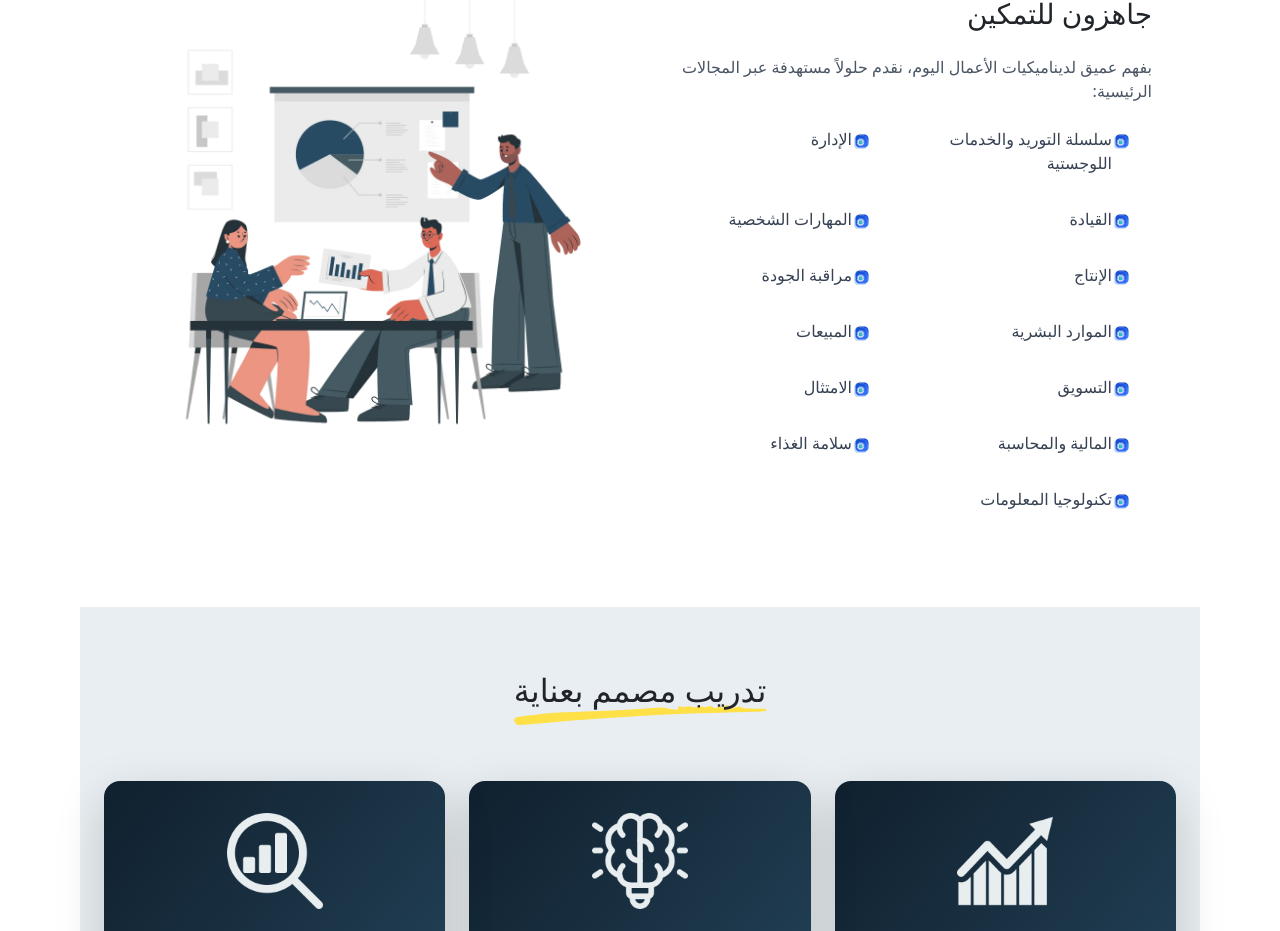
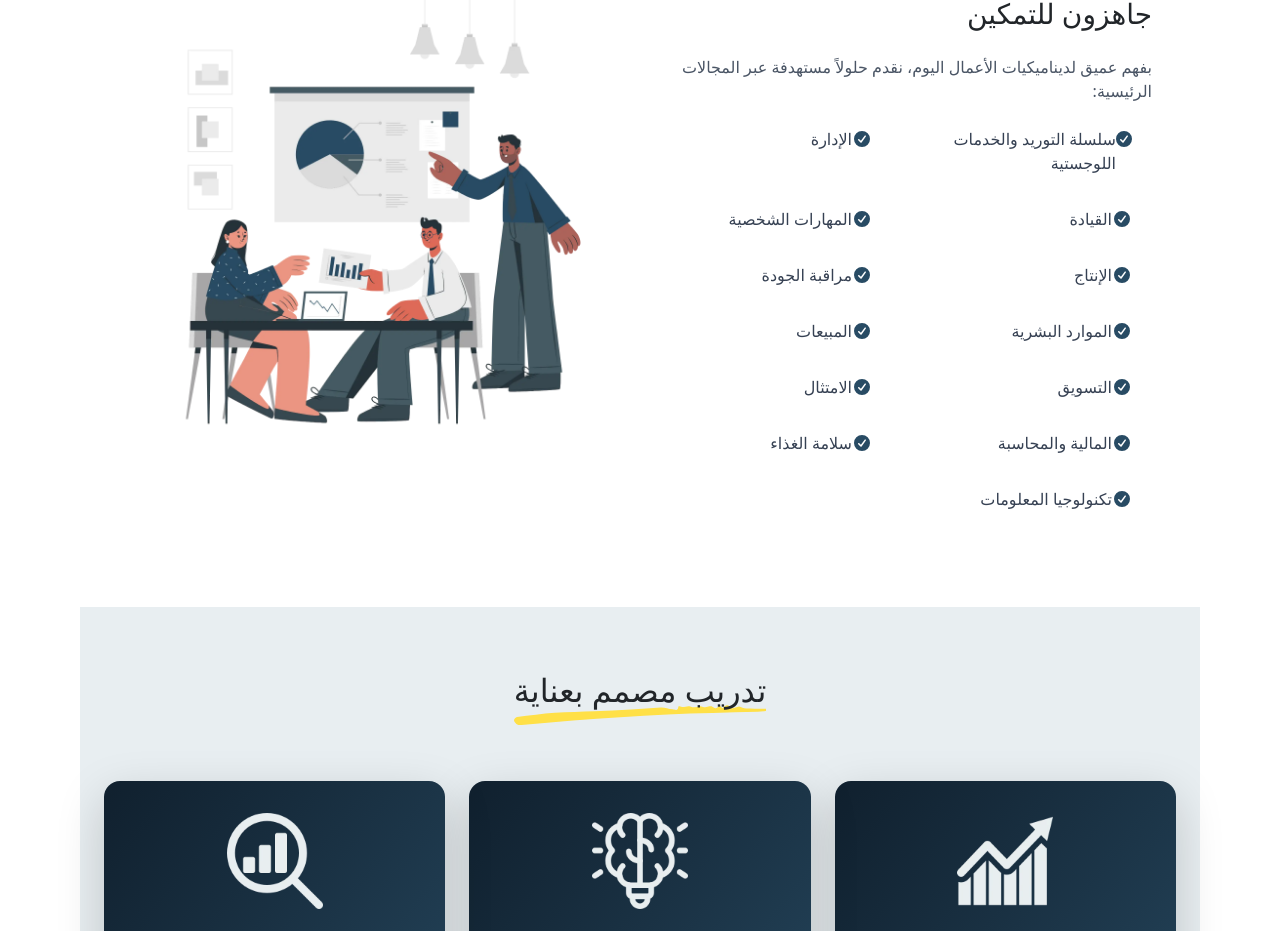
Before and after one commit to Mohamed-Elfar/ConsulRain, a React (Vite) app: page /training in a window 1280 px wide. Shown: the part 1713-2644 px from the top of the page. Built offline with nearby package versions, Linux system fonts and the light colour scheme; a web font is replaced by a local one.

Commit message:
changed scopOfServices icon

```diff
--- a/src/components/ScopeOfServices/ScopeOfServices.jsx
+++ b/src/components/ScopeOfServices/ScopeOfServices.jsx
@@ -1,6 +1,7 @@
 import React, { useState } from "react";
 import { useTranslation } from "react-i18next";
-import checkmark from "../../../public/images/1.svg";
+import { FontAwesomeIcon } from "@fortawesome/react-fontawesome";
+import { faCircleCheck } from "@fortawesome/free-solid-svg-icons";
 import image from "../../../public/images/At the office-cuate.webp";
 import ServiceModal from "../ServiceModal/ServiceModal"; // Import the modal
 import "./ScopeOfServices.css"; // Import the new CSS
@@ -81,9 +82,9 @@ const ScopeOfServices = () => {
                     e.key === "Enter" && handleServiceClick(key)
                   }
                 >
-                  <img
-                    src={checkmark}
-                    alt="checkmark"
+                  <FontAwesomeIcon
+                    icon={faCircleCheck}
+                    style={{ color: "#284B64" }}
                     className="w-5 h-5 mr-3 mt-1"
                   />
                   <span className="text-gray-700">
```
